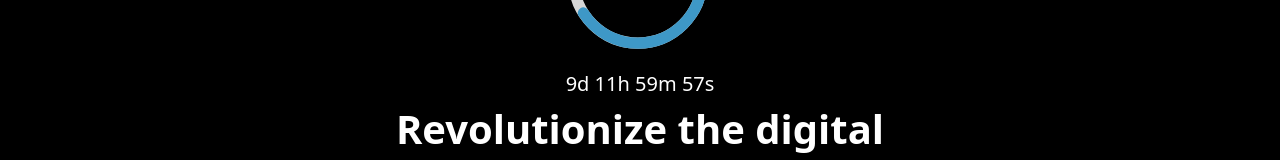
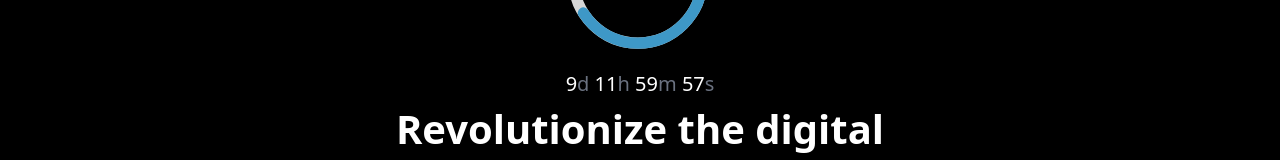
Before and after one commit to yevkod/desoc-website, a React (Create React App) app: page / in a window 1280 px wide. Shown: the part 281-441 px from the top of the page. Built offline with nearby package versions, Linux system fonts and the light colour scheme.

Commit message:
feat: change font

```diff
--- a/src/components/Timer/Timer.jsx
+++ b/src/components/Timer/Timer.jsx
@@ -13,7 +13,7 @@ export const MyTimer = ({ expiryTimestamp }) => {
     return (
         <div style={{ textAlign: 'center' }}>
             <div style={{ fontSize: '20px' }}>
-                <span>{days}d{' '}</span><span>{hours}h{' '}</span><span>{minutes}m{' '}</span><span>{seconds}s{' '}</span>
+                <span>{days}<span className='text-gray-500'>d</span>{' '}</span><span>{hours}<span className='text-gray-500'>h</span>{' '}</span><span>{minutes}<span className='text-gray-500'>m</span>{' '}</span><span>{seconds}<span className='text-gray-500'>s</span>{' '}</span>
             </div>
         </div>
     );
--- a/src/pages/main/MainView.jsx
+++ b/src/pages/main/MainView.jsx
@@ -13,8 +13,7 @@ export const MainView = () => {
     time.setSeconds(time.getSeconds() + 3);
 
     return (
-        <div className='bg-black flex pt-[90px] items-center justify-center pb-[90px]'>
-            <div className='shadow-blue-400 shadow-xl z-50'></div>
+        <div className='bg-black relative flex pt-[90px] items-center justify-center pb-[90px]'>
             <div className='flex flex-col items-center'>
                 <div className='flex w-36 justify-center'>
                     <CircularProgressbar value={percentage} className='flex font-bold flex-wrap' text='$2,521,597.21' styles={buildStyles({
--- a/tailwind.config.js
+++ b/tailwind.config.js
@@ -4,7 +4,11 @@ module.exports = {
     "./src/**/*.{js,jsx,ts,tsx}",
   ],
   theme: {
-    extend: {},
+    extend: {
+      boxShadow: {
+        '5xl': '0 35px 60px -15px rgba(0, 0, 0, 0.3)',
+      }
+    },
   },
   plugins: [],
 }
```
